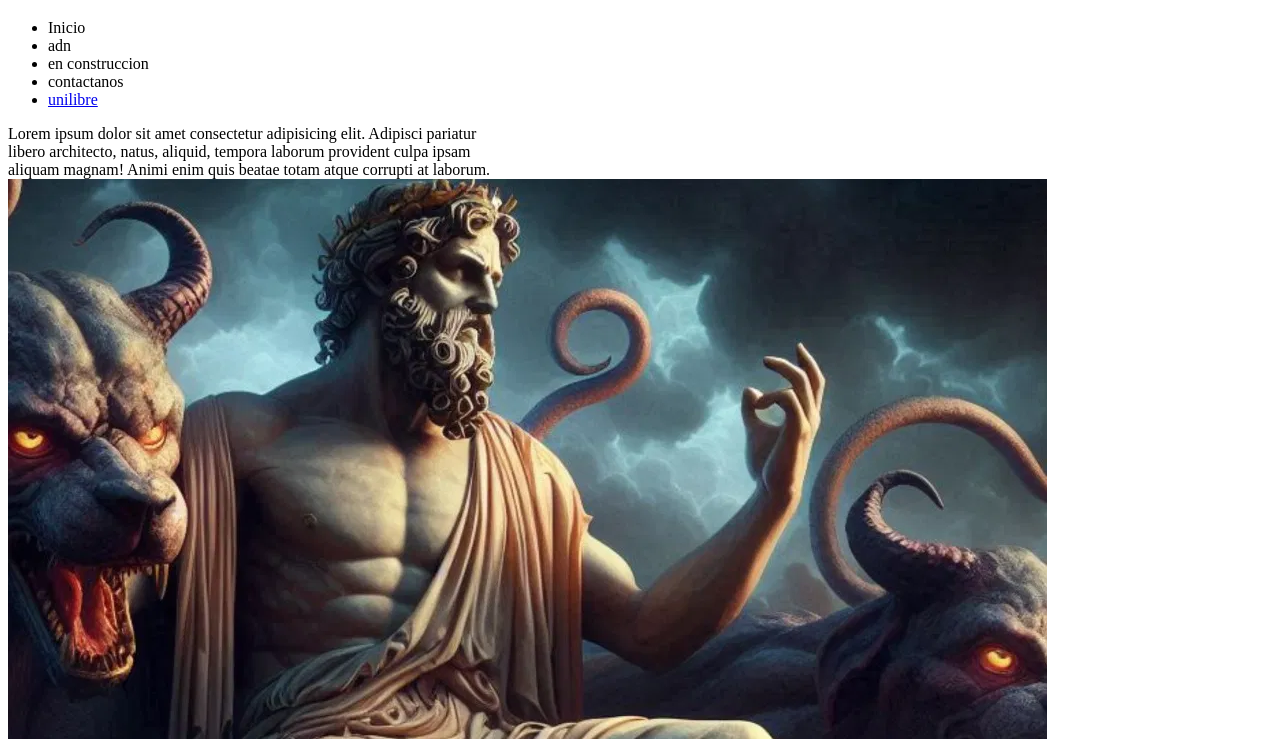
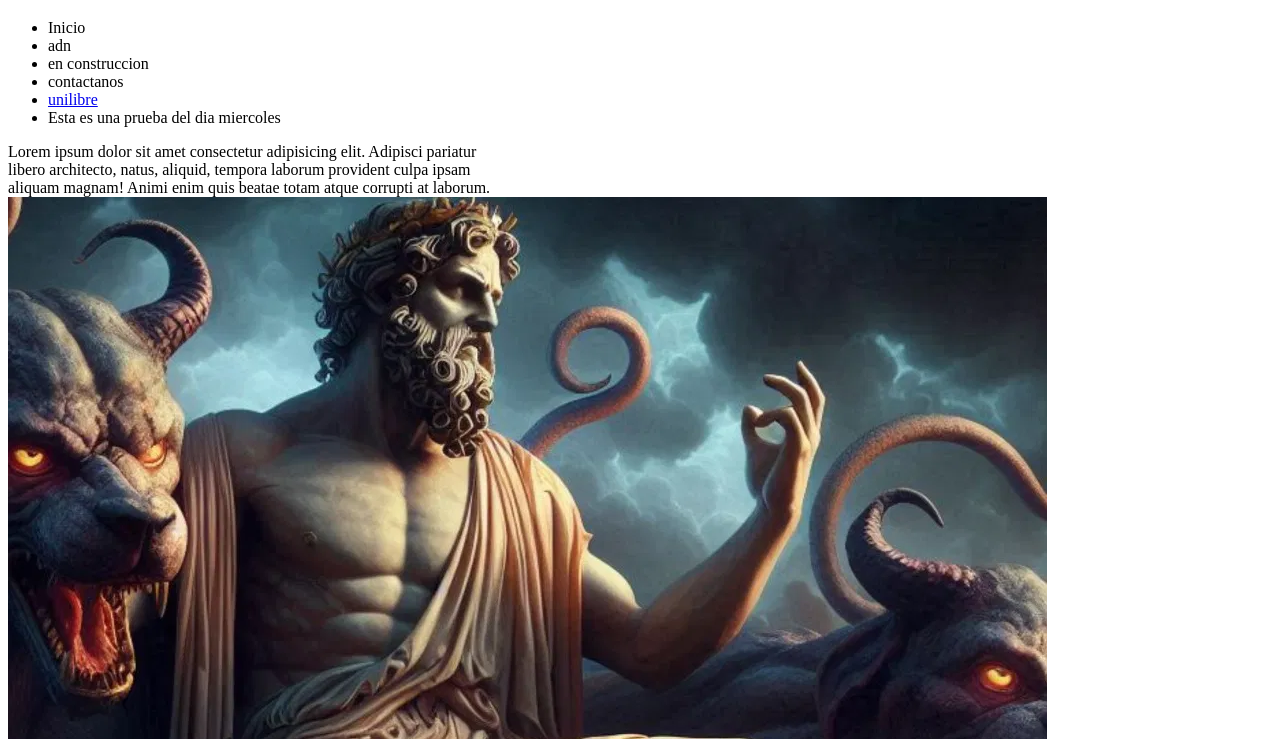
Before and after one commit to Antropofago/Seccion7, a plain HTML site: page index.html in a window 1280 px wide. Shown: the part 61-800 px from the top of the page. Drawn offline with Linux system fonts and the light colour scheme.

Commit message:
Miercoles

```diff
--- a/index.html
+++ b/index.html
@@ -17,6 +17,7 @@
                 <li>en construccion</li>
                 <li>contactanos</li>
                 <li> <a href="https://wwww.unilibre.edu.co">unilibre</a> </li>
+                <li>Esta es una prueba del dia miercoles</li>
 
 
             </ul>
```
